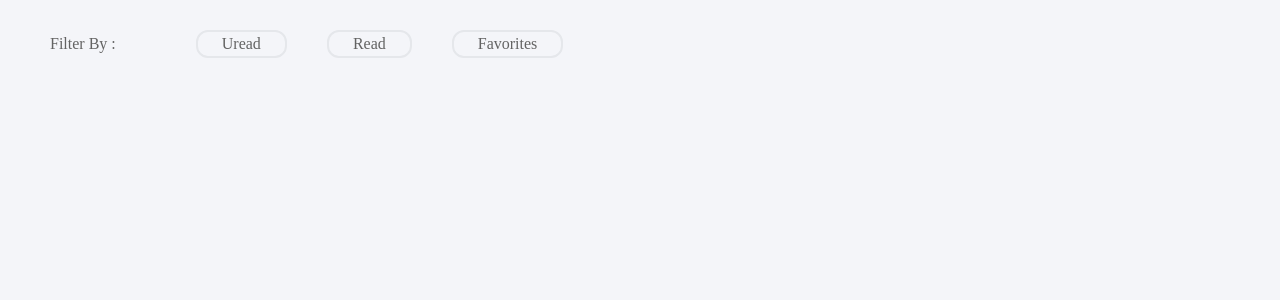
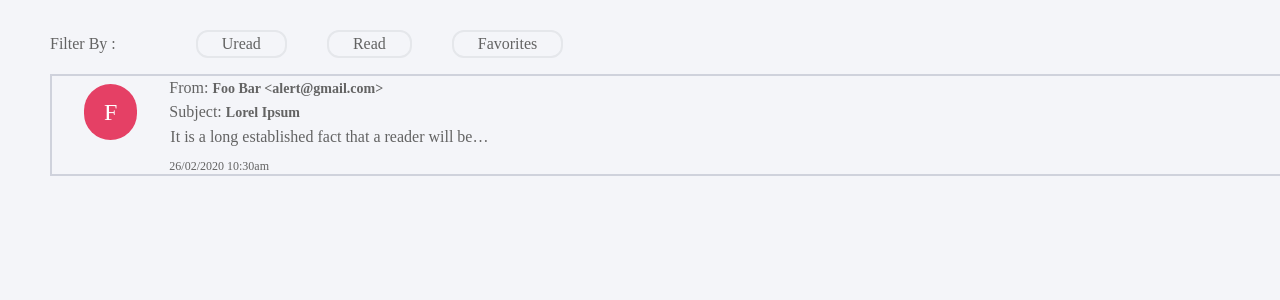
Before and after one commit to Sushil1204/emailClient, a React (Vite) app: page / in a window 1280 px wide. Shown: the top 300 px of the page. Built offline with nearby package versions, Linux system fonts and the light colour scheme; a web font is replaced by a local one.

Commit message:
EmailList component UI created

```diff
--- a/src/App.jsx
+++ b/src/App.jsx
@@ -1,12 +1,16 @@
 import React from 'react';
 import Filter from './components/Filter';
+import EmailList from './components/EmailList';
 
 function App() {
 
   return (
     <>
       <div className="container">
-        <Filter/>
+        <Filter />
+        <main className='flex w-full space-x-4 my-4'>
+          <EmailList />
+        </main>
       </div>
     </>
   )
--- /dev/null
+++ b/src/components/EmailList.jsx
@@ -0,0 +1,39 @@
+import React from "react";
+
+const EmailList = () => {
+  return (
+    <section className="w-full">
+      <div className="flex gap-4 border-2 border-solid border-[#CFD2DC] mb-4 hover:cursor-pointer hover:border-[#E54065]">
+        <div className="my-2 ml-8">
+          <p className="text-white bg-[#E54065] rounded-full px-5 py-3 text-2xl">
+            {"F"}
+          </p>
+        </div>
+        <div className="flex flex-col">
+          <div className="mx-4">
+            <span>From: </span>
+            <span className="font-semibold text-sm">
+              Foo Bar
+              {"  <alert@gmail.com>"}
+            </span>
+          </div>
+          <div className="mx-4">
+            <span>Subject: </span>
+            <span className="font-semibold text-sm">Lorel Ipsum</span>
+          </div>
+          <div className="mx-4">
+            <p className="m-px text-ellipsis whitespace-nowrap overflow-hidden w-[320px]">
+              It is a long established fact that a reader will be distracted by
+              the readable content of a page when looking at its layout
+            </p>
+          </div>
+        <div className='mx-4 mt-2'>
+          <p className="text-xs">26/02/2020 10:30am</p>
+        </div>
+        </div>
+      </div>
+    </section>
+  );
+};
+
+export default EmailList;
```
